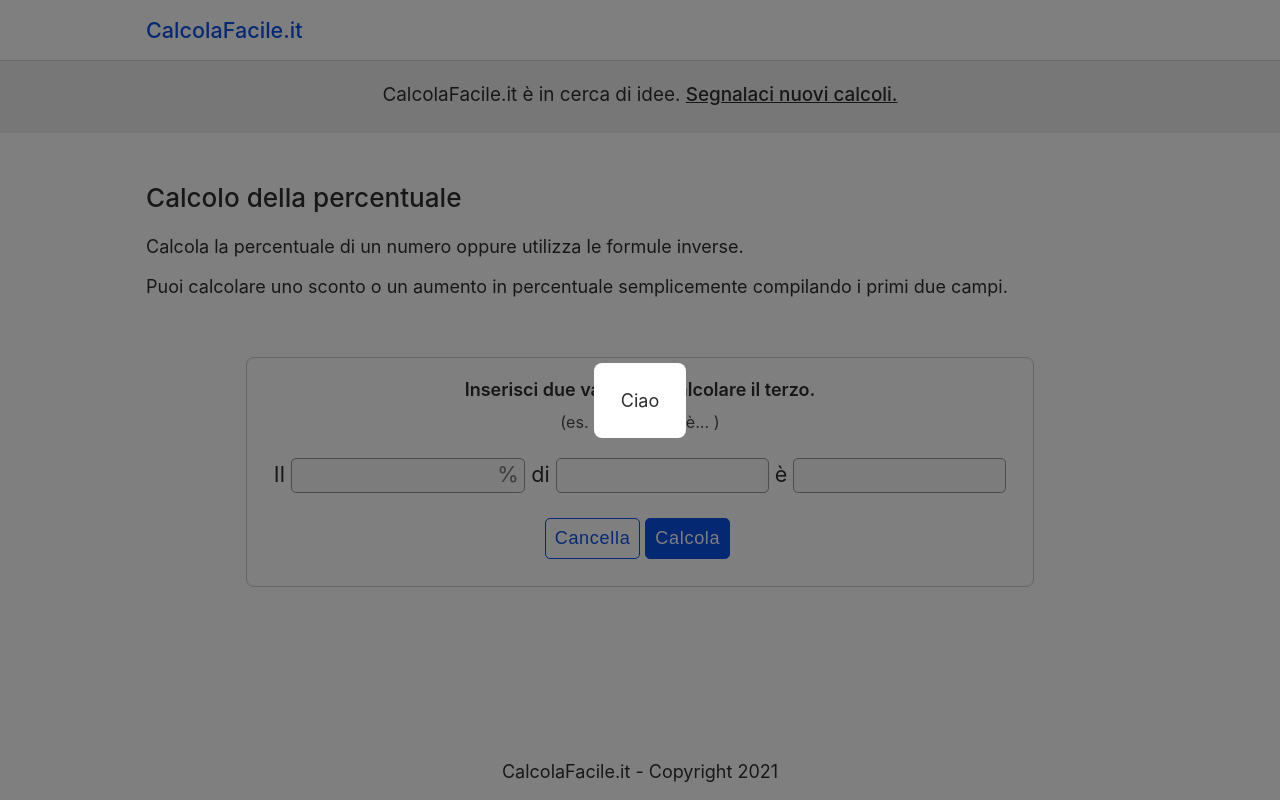
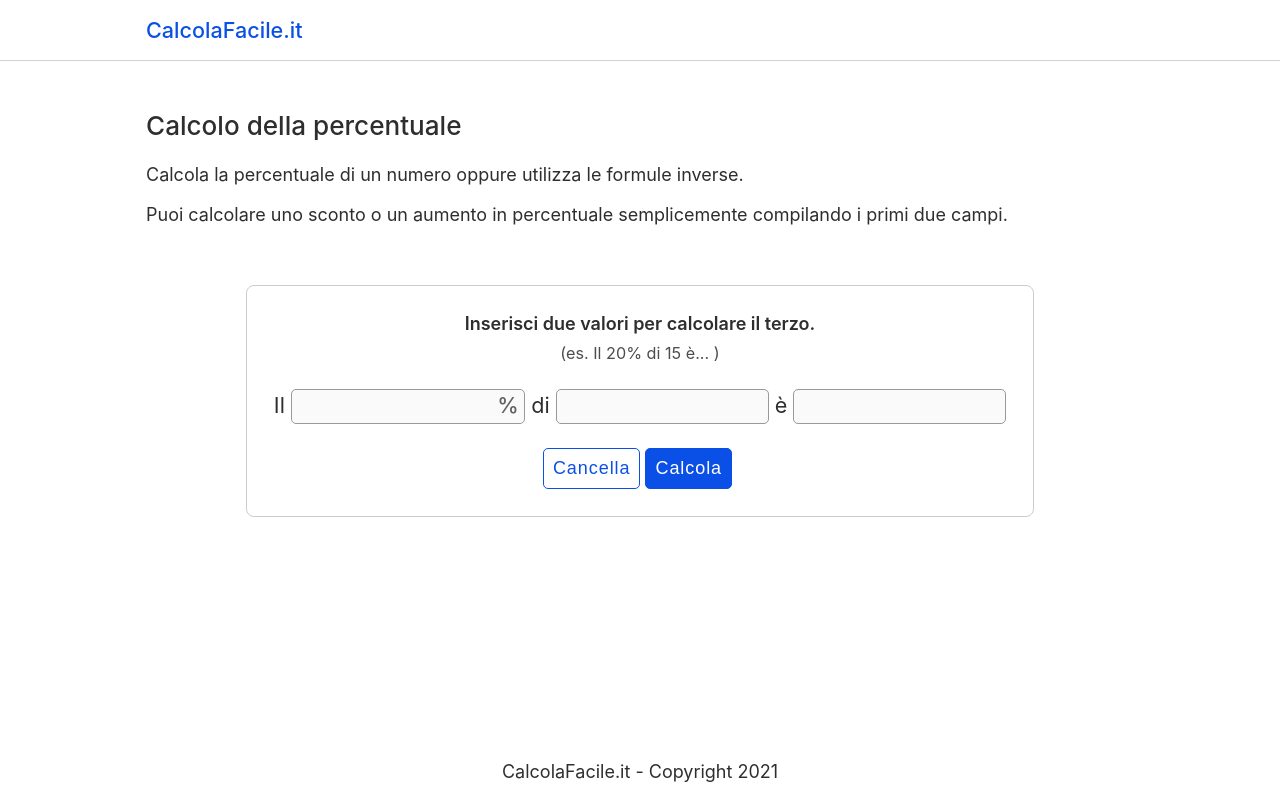
Before and after one commit to g-cappai/calcolafacile, a Next.js app: page /calcoli/calcolo-percentuale in a window 1280 px wide. Built offline with nearby package versions, Linux system fonts and the light colour scheme.

Commit message:
Fix lin-height on block-calc

```diff
--- a/components/modules/block-calc.js
+++ b/components/modules/block-calc.js
@@ -33,7 +33,7 @@ export default function CalcBlock({
             margin-right: 5px;
             border-radius: 5px;
             cursor: pointer;
-            letter-spacing: 0.7px;
+            letter-spacing: 0.7pt;
             border: 1px solid var(--primary);
           }
 
@@ -55,7 +55,7 @@ export default function CalcBlock({
           }
 
           .submit:hover {
-            opacity: 80%;
+            opacity: 90%;
           }
 
           .card {
@@ -73,8 +73,6 @@ export default function CalcBlock({
           .explanation {
             font-size: 1rem;
             font-weight: 600;
-            line-height: 0.5;
-            margin-bottom: 1rem;
           }
 
           .procedure {
--- a/components/modules/footer.js
+++ b/components/modules/footer.js
@@ -3,7 +3,7 @@ export default function Footer() {
     <>
       <footer>
         <div className="container">
-          <div className="copy mb-1">CalcolaFacile.it - Copyright 2021</div>
+          <div className="copy my-1">CalcolaFacile.it - Copyright 2021</div>
         </div>
       </footer>
       <style jsx>{`
--- a/components/templates/calc-page-template.js
+++ b/components/templates/calc-page-template.js
@@ -5,8 +5,8 @@ import ContactForm from "../../components/modules/contact-form";
 export default function CalcPageTemplate({ title, desc, meta_desc, children }) {
   return (
     <DefaultLayout title={title} meta_desc={meta_desc}>
-      <ContactUsBlock />
-      <ContactForm />
+      {/* <ContactUsBlock />
+      <ContactForm /> */}
       {/* {AD} */}
       <main className="container  my-1 py-1">
         <h1 className="my-1">{title}</h1>
```
